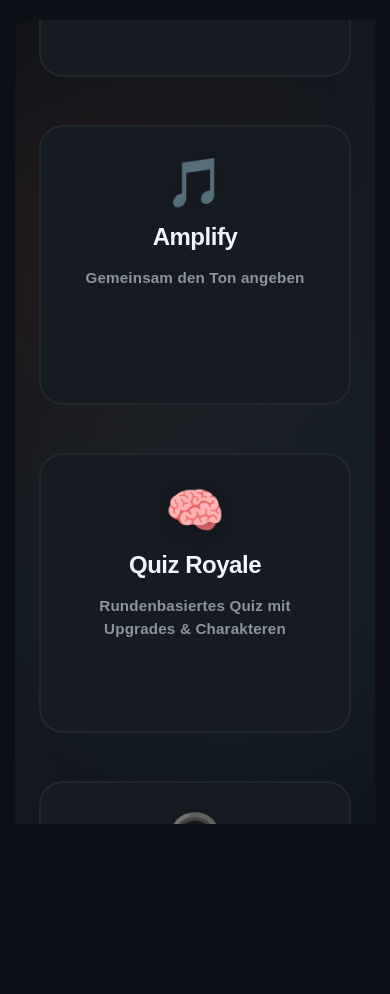
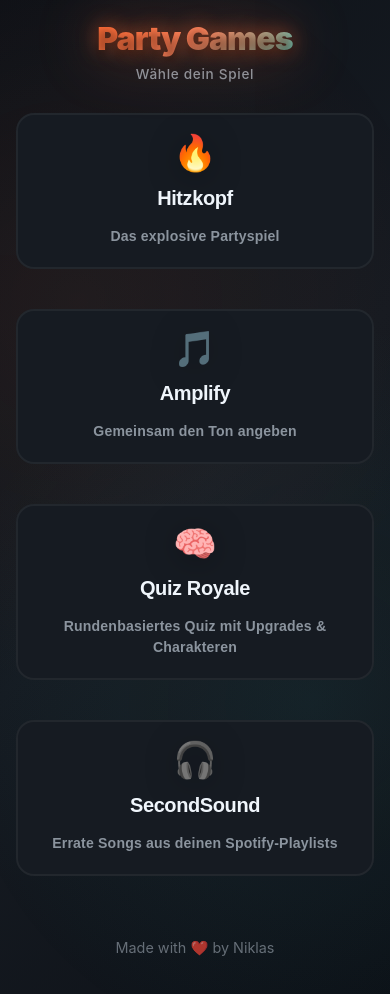
Before and after one commit to NKillich/Hitzkopf, a React (Vite) app: page / in a window 390 px wide. Shown: the top 994 px of the page. Before the commit the page ends 844 px from the top, so only its background shows below. Built offline with nearby package versions, Linux system fonts and the light colour scheme; no server answers.

Commit message:
size fix

```diff
--- a/src/App.css
+++ b/src/App.css
@@ -46,13 +46,11 @@ h1 {
 .screen.active { display: block; }
 
 .App {
-    height: 100%;
+    min-height: 100vh;
     width: 100%;
-    overflow: hidden;
     display: flex;
     flex-direction: column;
     align-items: center;
-    justify-content: center;
     padding: 0;
     box-sizing: border-box;
 }
--- a/src/components/ProjectHub.module.css
+++ b/src/components/ProjectHub.module.css
@@ -2,11 +2,12 @@
     min-height: 100vh;
     width: 100%;
     display: flex;
-    align-items: center;
+    align-items: flex-start;
     justify-content: center;
     background: linear-gradient(135deg, #0d1117 0%, #161b22 50%, #0d1117 100%);
     position: relative;
-    overflow: hidden;
+    overflow-x: hidden;
+    overflow-y: auto;
 }
 
 .backgroundOverlay {
@@ -253,40 +254,60 @@
 /* Responsive */
 @media (max-width: 768px) {
     .content {
-        padding: 1.5rem;
-        gap: 2rem;
+        padding: 1.5rem 1rem 2rem;
+        gap: 1.5rem;
     }
 
     .projectGrid {
         grid-template-columns: 1fr;
-        gap: 1.5rem;
+        gap: 1rem;
         max-width: 400px;
     }
 
     .projectCard {
-        padding: 2rem 1.5rem;
+        padding: 1.5rem 1.25rem;
+        aspect-ratio: auto;
+        min-height: 160px;
     }
 
     .projectEmoji {
-        font-size: 3rem;
+        font-size: 2.5rem;
     }
 
     .projectName {
-        font-size: 1.5rem;
+        font-size: 1.4rem;
+    }
+
+    .projectDescription {
+        font-size: 0.88rem;
     }
 }
 
 @media (max-width: 480px) {
+    .content {
+        padding: 1.2rem 1rem 3rem;
+        gap: 1.2rem;
+    }
+
     .title {
         font-size: 2rem;
     }
 
     .subtitle {
-        font-size: 0.9rem;
+        font-size: 0.85rem;
     }
 
     .projectCard {
-        aspect-ratio: auto;
-        min-height: 280px;
+        padding: 1.25rem 1rem;
+        min-height: 140px;
+        border-radius: 18px;
+    }
+
+    .projectEmoji {
+        font-size: 2.2rem;
+    }
+
+    .projectName {
+        font-size: 1.25rem;
     }
 }
--- a/src/index.css
+++ b/src/index.css
@@ -1,12 +1,6 @@
 @supports (padding: max(0px)) {
     body {
         padding: 0;
-    }
-    #root {
-        padding-left: max(15px, env(safe-area-inset-left));
-        padding-right: max(15px, env(safe-area-inset-right));
-        padding-top: max(20px, env(safe-area-inset-top));
-        padding-bottom: max(20px, env(safe-area-inset-bottom));
     }
 }
 
@@ -19,10 +13,10 @@ body {
     text-align: center;
     padding: 0;
     margin: 0;
-    height: 100vh;
-    width: 100vw;
-    position: fixed;
-    overflow: hidden;
+    min-height: 100vh;
+    width: 100%;
+    overflow-x: hidden;
+    overflow-y: auto;
 }
 
 body::before {
@@ -32,9 +26,8 @@ body::before {
 #root {
     position: relative;
     z-index: 1;
-    height: 100vh;
-    width: 100vw;
-    overflow: hidden;
+    min-height: 100vh;
+    width: 100%;
     display: flex;
     flex-direction: column;
 }
--- a/src/projects/SecondSound/SecondSound.module.css
+++ b/src/projects/SecondSound/SecondSound.module.css
@@ -1246,6 +1246,23 @@
     }
 
     .setupContainer {
-        padding: 4rem 1rem 2rem;
+        padding: 1.2rem 1rem 3rem;
+        max-width: 100%;
+    }
+
+    .gameContainer {
+        padding: 1rem 1rem 3rem;
+        max-width: 100%;
+    }
+
+    .songCard {
+        padding: 1.5rem 1rem;
+        min-height: 180px;
+    }
+
+    .loginContainer {
+        padding: 1.5rem 1rem 3rem;
+        justify-content: flex-start;
+        padding-top: 3rem;
     }
 }
```
Also changed, not shown: 4 other files (tests, documents, lock files or other folders).
